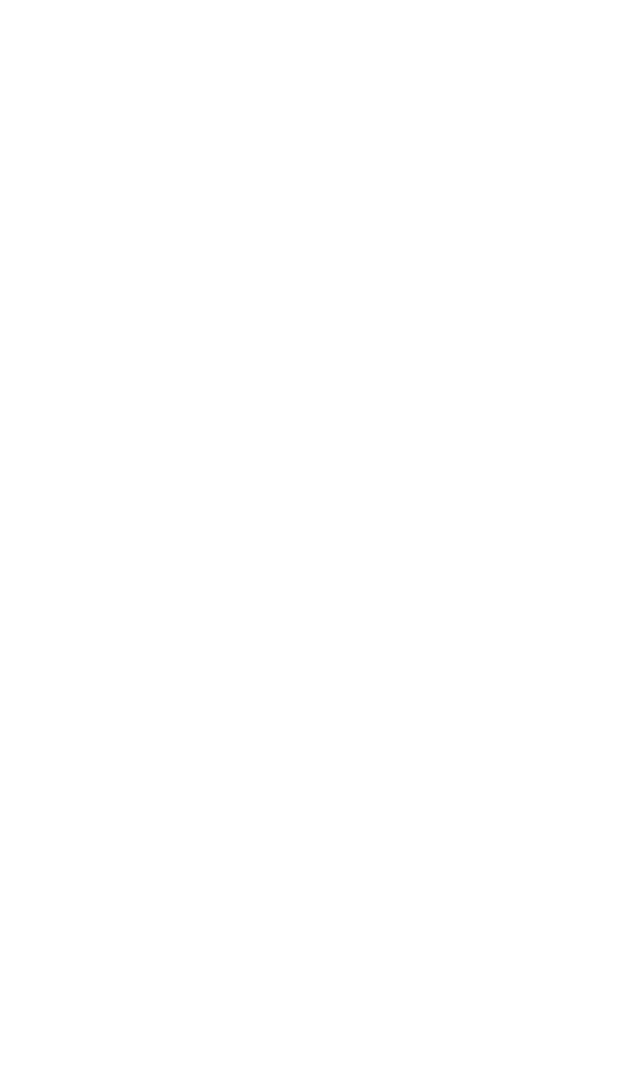
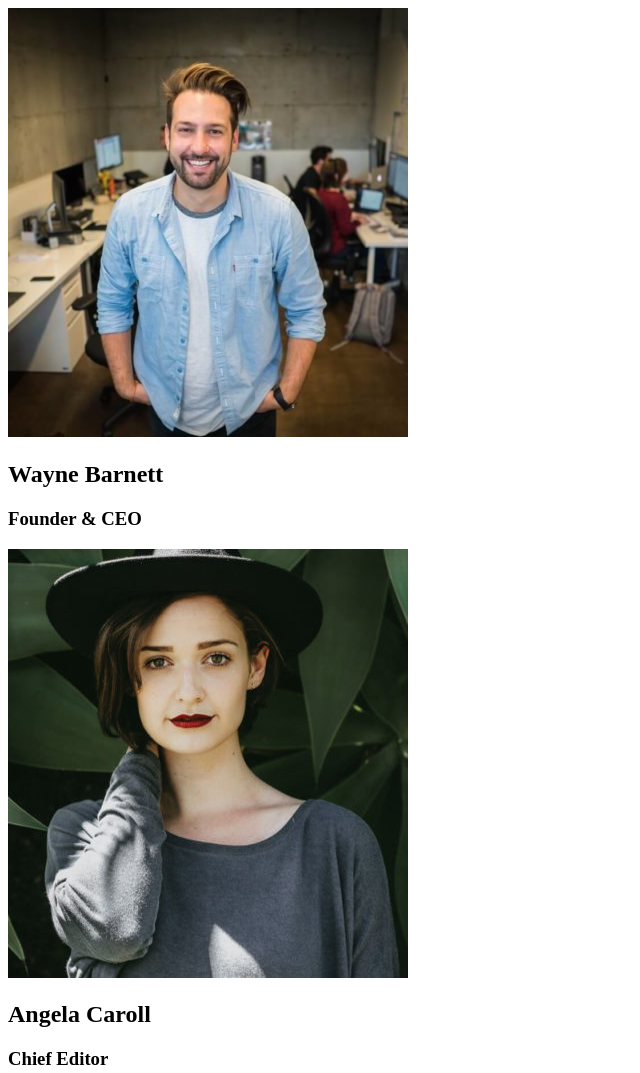
Before and after one commit to EnricoClem/js-our-team, a plain HTML site: page index.html in a window 1280 px wide. Shown: the top 1073 px of the page, without its empty margins (0-640 px from the left). Before the commit the page ends 800 px from the top, so only its background shows below. Drawn offline with Linux system fonts and the light colour scheme.

Commit message:
ADD - printed team info on DOM

```diff
--- a/app.js
+++ b/app.js
@@ -12,40 +12,57 @@ const wayneB = {
     "name": "Wayne Barnett",
     "job": "Founder & CEO",
     "photo": "wayne-barnett-founder-ceo.jpg"
-}
+};
 
 const angelaC = {
     "name": "Angela Caroll",
     "job": "Chief Editor",
     "photo": "angela-caroll-chief-editor.jpg"
-}
+};
 
 const walterG = {
     "name": "Walter Gordon",
     "job": "Office Manager",
     "photo": "walter-gordon-office-manager.jpg"
-}
+};
 
 const angelaL = {
     "name": "Angela Lopez",
     "job": "Social Media Manager",
     "photo": "angela-lopez-social-media-manager.jpg"
-}
+};
 
 const scottE = {
     "name": "Scott Estrada",
     "job": "Developer",
     "photo": "scott-estrada-developer.jpg"
-}
+};
 
 const barbaraR = {
     "name": "Barbara Ramos",
     "job": "Graphic Designer",
     "photo": "barbara-ramos-graphic-designer.jpg"
-}
+};
 
 const ourTeam = [wayneB,angelaC,walterG,angelaL,scottE,barbaraR]
 
 for(let i = 0; i < ourTeam.length; i++) {
-    console.log(ourTeam[i])
-}
+    console.log(ourTeam[i]);
+};
+
+let cardContainer = document.getElementById('card-container');
+
+for(let i = 0; i < ourTeam.length; i++) {
+
+    teamMember = ourTeam[i];
+
+    let teamCard = document.createElement('div');
+
+    teamCard.innerHTML = `
+    <img class="team-photo" src="img/${teamMember.photo}" alt="">
+    <h1 class="team-name">${teamMember.name}</h1>
+    <h3 class="team-job">${teamMember.job}</h3>`
+
+    cardContainer.append(teamCard)
+
+};
--- a/index.html
+++ b/index.html
@@ -7,6 +7,10 @@
 </head>
 <body>
 
+    <section class="container">
+        <div id="card-container"></div>
+    </section>
+
     <script src="app.js"></script>
 </body>
 </html>
```
